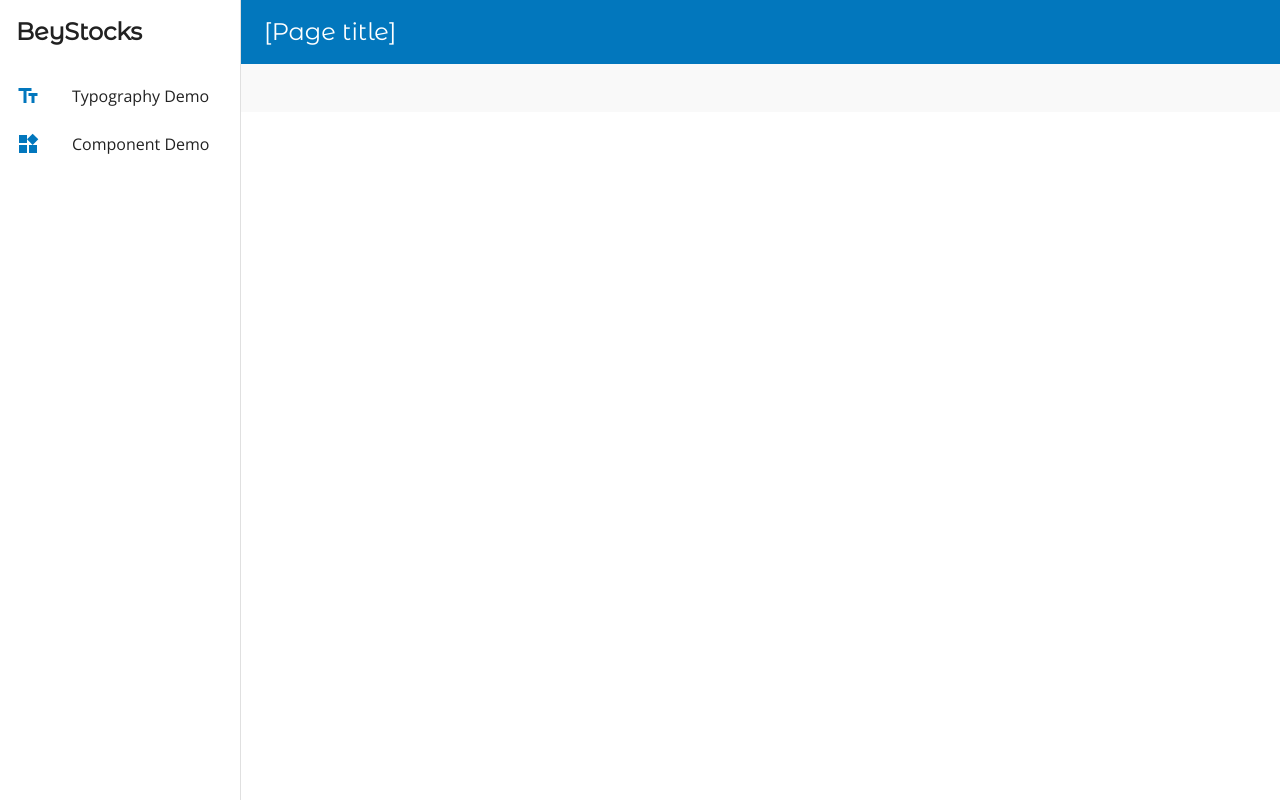
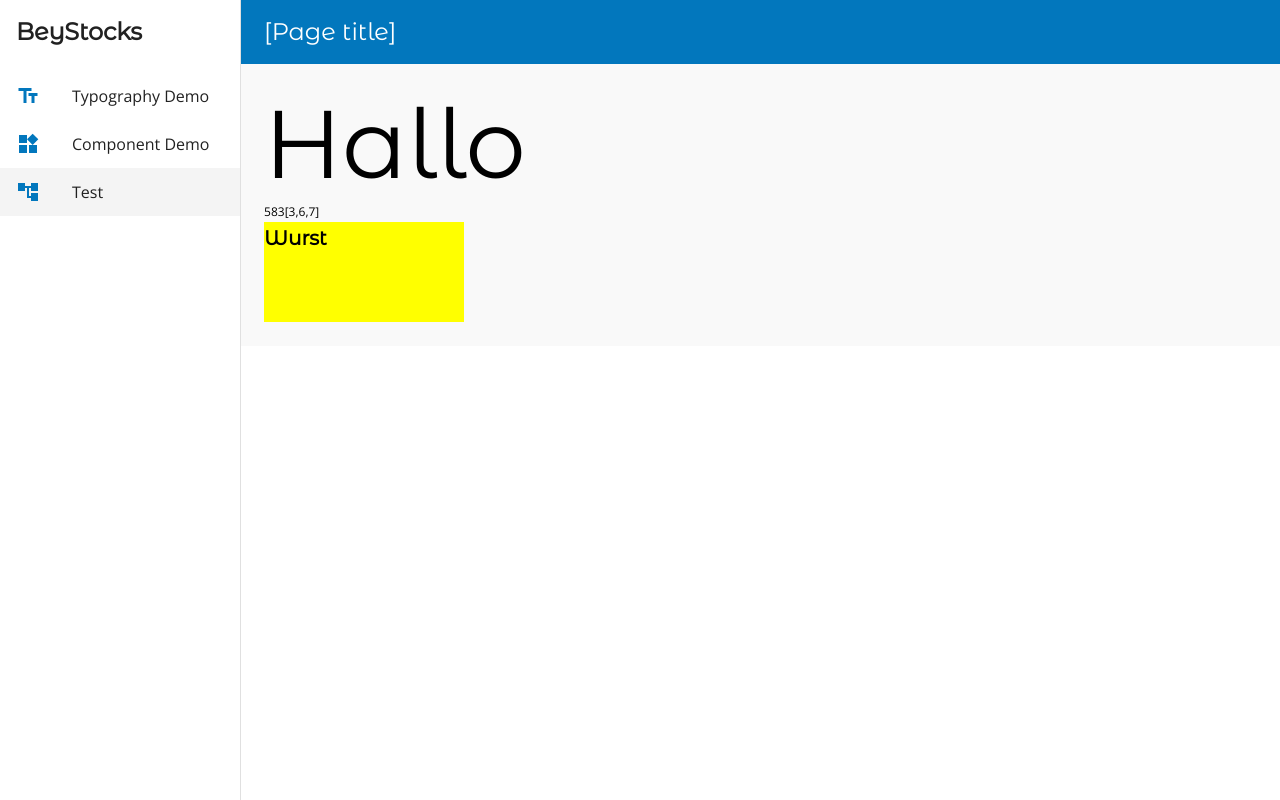
Before and after one commit to isewat/bey-stocks, a React (Create React App) app: page /test in a window 1280 px wide. Built offline with nearby package versions, Linux system fonts and the light colour scheme.

Commit message:
Erster Versuch

```diff
--- a/src/App.js
+++ b/src/App.js
@@ -5,6 +5,7 @@ import { BrowserRouter as Router, Switch, Route } from 'react-router-dom';
 import { theme } from './styles/theme';
 import TypographyDemo from './pages/TypographyDemo';
 import ComponentDemo from './pages/ComponentDemo';
+import TestPage from './pages/Test';
 
 function App() {
   return (
@@ -15,8 +16,11 @@ function App() {
             <Route exact path="/">
               <TypographyDemo />
             </Route>
-            <Route exact path="/component-demo">
+            <Route path="/component-demo">
               <ComponentDemo />
+            </Route>
+            <Route path="/test">
+              <TestPage />
             </Route>
           </Switch>
         </MainLayout>
--- /dev/null
+++ b/src/components/TestBox.js
@@ -0,0 +1,12 @@
+import React from 'react';
+import {Typography} from '@material-ui/core';
+
+const TestBox=({text})=>{
+    return(
+        <div style={{width:200,height:100, backgroundColor:'yellow'}}>
+            <Typography variant="h6">{text}</Typography>
+        </div>
+    )
+}
+
+export default TestBox;
--- a/src/layout/Main.js
+++ b/src/layout/Main.js
@@ -1,6 +1,7 @@
 import { AppBar, Toolbar, Drawer, Typography, List, ListItem, ListItemIcon, ListItemText } from '@material-ui/core';
 import TextFieldsIcon from '@material-ui/icons/TextFields';
 import WidgetsIcon from '@material-ui/icons/Widgets';
+import AccountTreeIcon from '@material-ui/icons/AccountTree';
 import { makeStyles } from '@material-ui/styles';
 import { useHistory, useLocation } from 'react-router-dom'
 
@@ -68,6 +69,18 @@ const menuItems = [
       }
     }
   },
+  {
+    text: 'Test',
+    icon: <AccountTreeIcon color="primary" />,
+    location: {
+      pathname: '/test',
+      state: {
+        title: 'Test Page'
+      }
+    }
+  },
+
+
 ];
 
 const MainLayout = ({ children }) => {
--- /dev/null
+++ b/src/pages/Test.js
@@ -0,0 +1,31 @@
+import React from 'react';
+import { Typography } from '@material-ui/core';
+import TestBox from '../components/TestBox';
+
+
+export const testConst=5;
+export const testConst2={
+    a:"Hallo",
+    b:8,
+    c:[3,6,7],
+    d:{
+        unterd:1
+    }
+};
+
+const TestPage = () => {
+    return(
+        <div>
+            <Typography variant="h1"> Hallo </Typography>
+            <Typography variant="caption">
+                {testConst}
+                {testConst2.b}
+                {testConst2.c[0]}
+                {JSON.stringify(testConst2.c)}
+            </Typography>
+            <TestBox text="Wurst"/>
+        </div>
+    )
+}
+
+export default TestPage;
```
Also changed, not shown: 1 other file (tests, documents, lock files or other folders).
